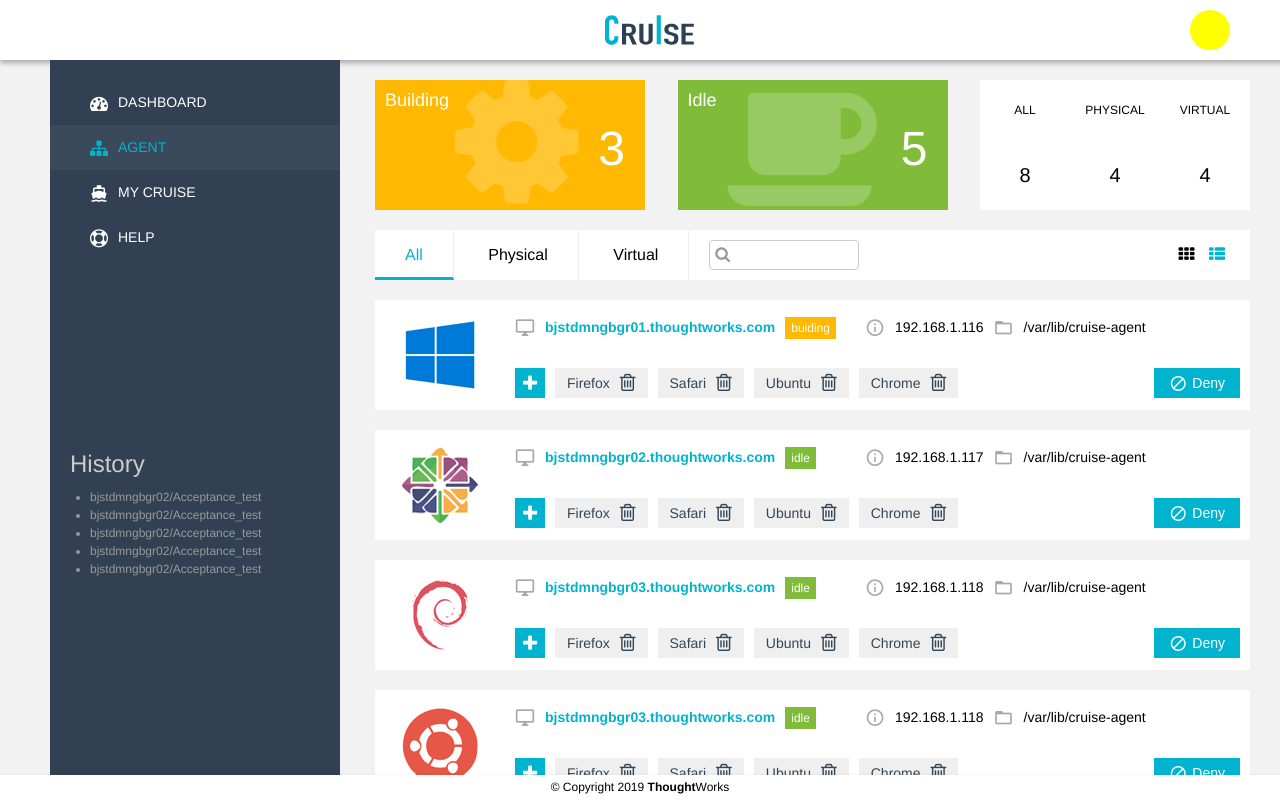
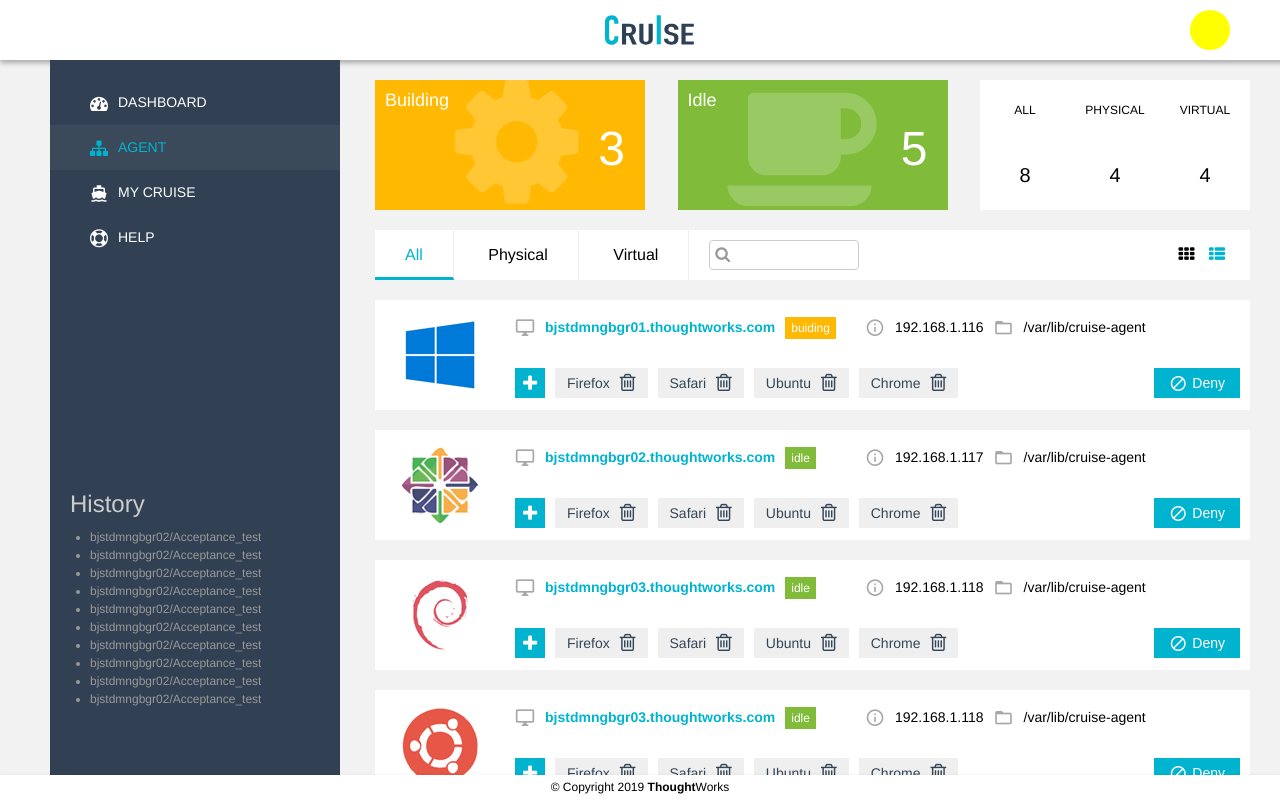
Before and after one commit to co-kevin/cruise, a website built with webpack: page index.html in a window 1280 px wide. Built offline with nearby package versions, Linux system fonts and the light colour scheme; a web font is replaced by a local one.

Commit message:
fix: style

```diff
--- a/index.html
+++ b/index.html
@@ -53,6 +53,21 @@
             <li>
               bjstdmngbgr02/Acceptance_test
             </li>
+            <li>
+              bjstdmngbgr02/Acceptance_test
+            </li>
+            <li>
+              bjstdmngbgr02/Acceptance_test
+            </li>
+            <li>
+              bjstdmngbgr02/Acceptance_test
+            </li>
+            <li>
+              bjstdmngbgr02/Acceptance_test
+            </li>
+            <li>
+              bjstdmngbgr02/Acceptance_test
+            </li>
           </ul>
         </div>
       </nav>
--- a/src/styles/main.scss
+++ b/src/styles/main.scss
@@ -7,7 +7,6 @@
 
 html, body {
   margin: 0;
-  min-height: 768px;
   min-width: 1300px;
   background-color: #f2f2f3;
   font-family: "Helvetica Neue",Helvetica,"PingFang SC","Hiragino Sans GB","Microsoft YaHei","微软雅黑",Arial,sans-serif;
@@ -82,9 +81,10 @@
 
 .history-wrapper {
   position: absolute;
-  bottom: 0;
+  bottom: 10px;
   padding-left: 20px;
-  height: 350px;
+  height: 300px;
+  overflow: auto;
 
   .title {
     font-size: 24px;
@@ -198,6 +198,7 @@
   height: calc(100vh - 305px);
   overflow: auto;
   margin-top: 20px;
+  padding-bottom: 20px;
 
   .agent {
     display: flex;
```
